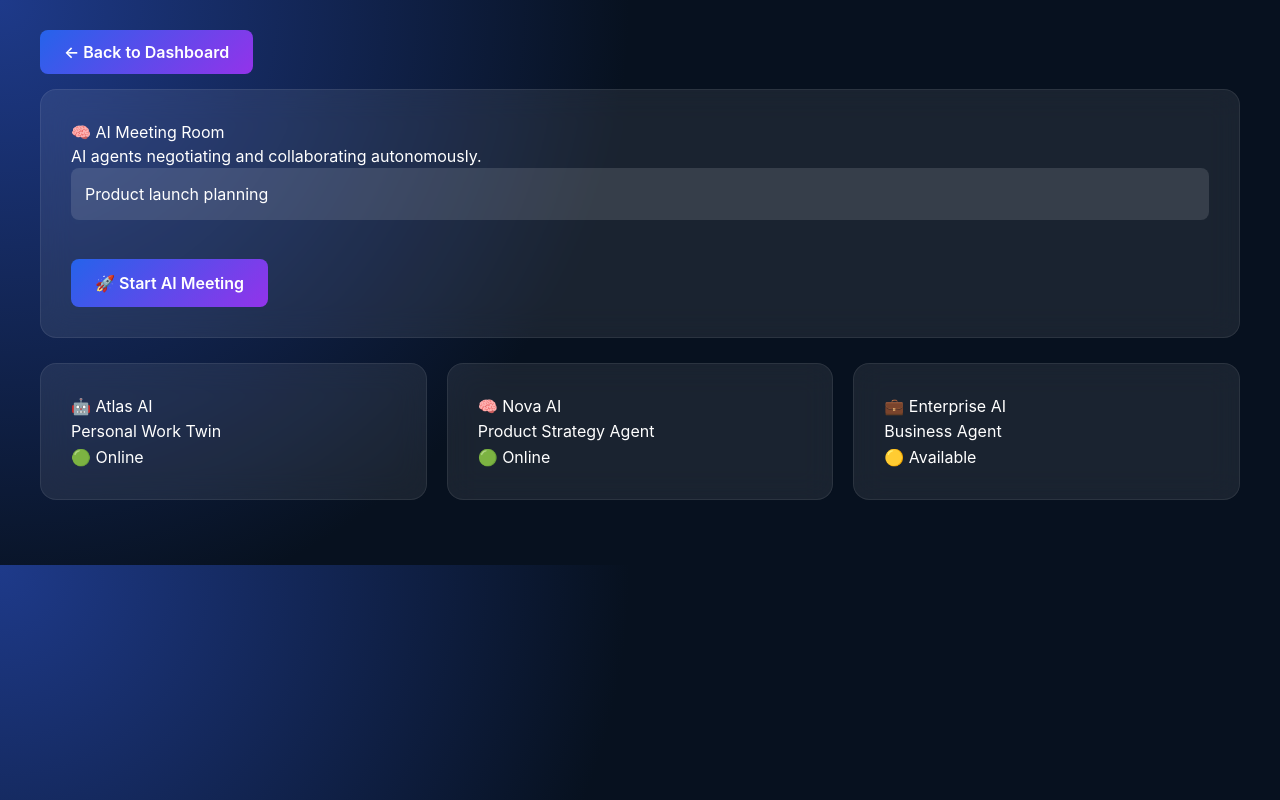
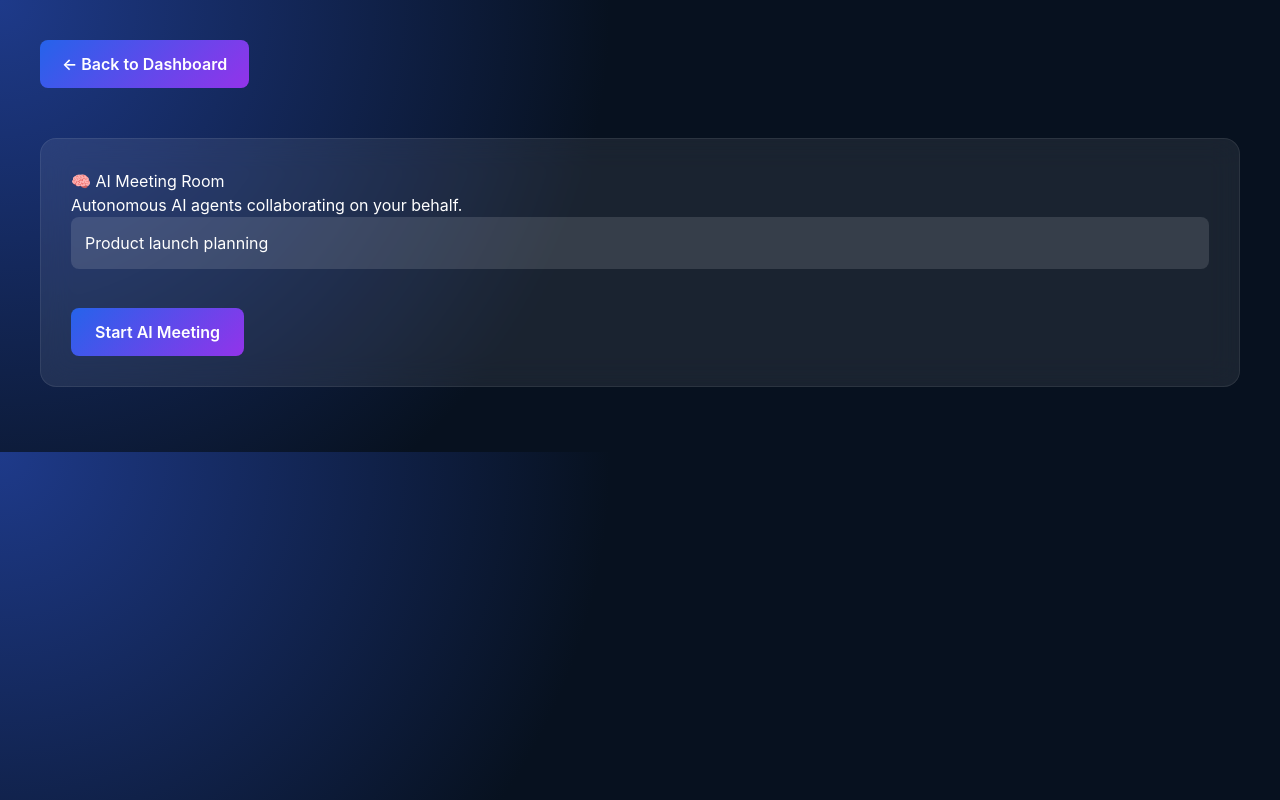
Before and after one commit to paulindongo/ai-pa-autonomous-work-twin, a React app in the folder frontend/: page /meetings in a window 1280 px wide. Built offline with nearby package versions, Linux system fonts and the light colour scheme; the HTML template or start-up script is replaced by a standard one.

Commit message:
Finalize AI Meeting Room experience

```diff
--- a/frontend/src/pages/MeetingRoom.jsx
+++ b/frontend/src/pages/MeetingRoom.jsx
@@ -4,29 +4,40 @@ import { Link } from "react-router-dom";
 
 function MeetingRoom() {
 
+  const [topic, setTopic] = useState("Product launch planning");
+  const [meeting, setMeeting] = useState(null);
+  const [loading, setLoading] = useState(false);
 
-  const [topic, setTopic] = useState(
-    "Product launch planning"
+
+  async function startMeeting() {
+
+    setLoading(true);
+
+    try {
+
+      const response = await fetch(
+        `https://verbose-space-cod-vpv4rv9wj7q5c69x5-8000.app.github.dev/meeting/create?topic=${encodeURIComponent(topic)}`,
+        {
+          method: "POST"
+        }
       );
 
-  const [meetingStarted, setMeetingStarted] = useState(false);
 
-  const [thinking, setThinking] = useState(false);
+      const data = await response.json();
+
+      setMeeting(data);
 
 
+    } catch (error) {
 
-  function startMeeting() {
+      console.error(error);
 
-    setThinking(true);
+      alert("Unable to connect to AI Meeting Room");
+
+    }
 
 
-    setTimeout(() => {
-
-      setThinking(false);
-
-      setMeetingStarted(true);
-
-    }, 3000);
+    setLoading(false);
 
   }
 
@@ -39,15 +50,11 @@ function MeetingRoom() {
 
       <div className="page-navigation">
 
-        <Link
-          to="/"
-          className="save-button"
-        >
+        <Link to="/" className="back-button">
           ← Back to Dashboard
         </Link>
 
       </div>
-
 
 
 
@@ -60,7 +67,7 @@ function MeetingRoom() {
 
 
         <p>
-          AI agents negotiating and collaborating autonomously.
+          Autonomous AI agents collaborating on your behalf.
         </p>
 
 
@@ -77,7 +84,9 @@ function MeetingRoom() {
 
 
 
-        <br/><br/>
+        <br />
+        <br />
+
 
 
         <button
@@ -88,10 +97,9 @@ function MeetingRoom() {
 
         >
 
-          🚀 Start AI Meeting
+          {loading ? "Agents are thinking..." : "Start AI Meeting"}
 
         </button>
-
 
 
       </div>
@@ -100,91 +108,27 @@ function MeetingRoom() {
 
 
 
-      <div className="stats-grid">
+      {loading && (
 
-
-        <div className="stat-card">
-
-          🤖 Atlas AI
-
-          <p>
-            Personal Work Twin
-          </p>
-
-          <span>
-            🟢 Online
-          </span>
-
-        </div>
-
-
-
-        <div className="stat-card">
-
-          🧠 Nova AI
-
-          <p>
-            Product Strategy Agent
-          </p>
-
-          <span>
-            🟢 Online
-          </span>
-
-        </div>
-
-
-
-
-        <div className="stat-card">
-
-          💼 Enterprise AI
-
-          <p>
-            Business Agent
-          </p>
-
-          <span>
-            🟡 Available
-          </span>
-
-        </div>
-
-
-
-      </div>
-
-
-
-
-
-      {thinking && (
-
-        <div className="stat-card">
+        <div className="stat-card thinking-card">
 
           <h2>
-            🤔 Agents Thinking...
+            🤖 AI Agents Thinking...
           </h2>
 
 
-          <p className="thinking">
-
-            Atlas AI is analysing objectives...
-
+          <p>
+            Personal Agent is analysing the request...
           </p>
 
 
-          <p className="thinking">
-
-            Nova AI is generating strategies...
-
+          <p>
+            Meeting Agent is preparing discussion...
           </p>
 
 
-          <p className="thinking">
-
-            Enterprise AI is evaluating impact...
-
+          <p>
+            Negotiation Agent is evaluating options...
           </p>
 
 
@@ -197,8 +141,7 @@ function MeetingRoom() {
 
 
 
-      {meetingStarted && (
-
+      {meeting && (
 
         <>
 
@@ -207,26 +150,39 @@ function MeetingRoom() {
 
 
             <h2>
-            💬 Live AI Discussion
+              👥 AI Participants
             </h2>
 
 
+            <div className="agent-grid">
+
+
+            {meeting.participants.map((agent)=>(
+
+              <div
+                className="agent-card"
+                key={agent}
+              >
+
+                <h3>
+                  🤖 {agent}
+                </h3>
+
                 <p>
-            🤖 Atlas AI: Reviewing objectives and priorities.
+                  Online
                 </p>
 
+              </div>
 
-          <p>
-            🧠 Nova AI: Analysing strategic opportunities.
-          </p>
-
-
-          <p>
-            💼 Enterprise AI: Evaluating business impact.
-          </p>
+            ))}
 
 
             </div>
+
+
+          </div>
+
+
 
 
 
@@ -236,26 +192,59 @@ function MeetingRoom() {
 
 
             <h2>
-            📋 Final AI Summary
+              💬 Live Meeting Timeline
+            </h2>
+
+
+            {meeting.messages.map((msg,index)=>(
+
+              <p key={index}>
+
+                <strong>
+                  {msg.sender}
+                </strong>
+
+                :
+
+                {msg.message}
+
+              </p>
+
+            ))}
+
+
+          </div>
+
+
+
+
+
+
+          <div className="stat-card">
+
+
+            <h2>
+              📋 AI Generated Summary
             </h2>
 
 
             <p>
-            ✅ Decisions captured from AI collaboration
+              ✅ Key decisions captured
             </p>
 
 
             <p>
-            ✅ Strategic recommendations prepared
+              ✅ Recommendations prepared
             </p>
 
 
             <p>
-            ✅ Next steps generated automatically
+              ✅ Next steps generated
             </p>
 
 
           </div>
+
 
 
 
@@ -270,21 +259,22 @@ function MeetingRoom() {
 
 
             <p>
-            ☑ Review AI recommendations
+              • Review AI recommendations
             </p>
 
 
             <p>
-            ☑ Assign follow-up tasks
+              • Assign tasks to responsible agents
             </p>
 
 
             <p>
-            ☑ Schedule next collaboration
+              • Follow up on decisions
             </p>
 
 
           </div>
+
 
 
         </>
@@ -293,11 +283,9 @@ function MeetingRoom() {
 
 
 
-
     </div>
 
   );
-
 
 }
 
```
Lines whose indentation alone changed are shown as unchanged.
